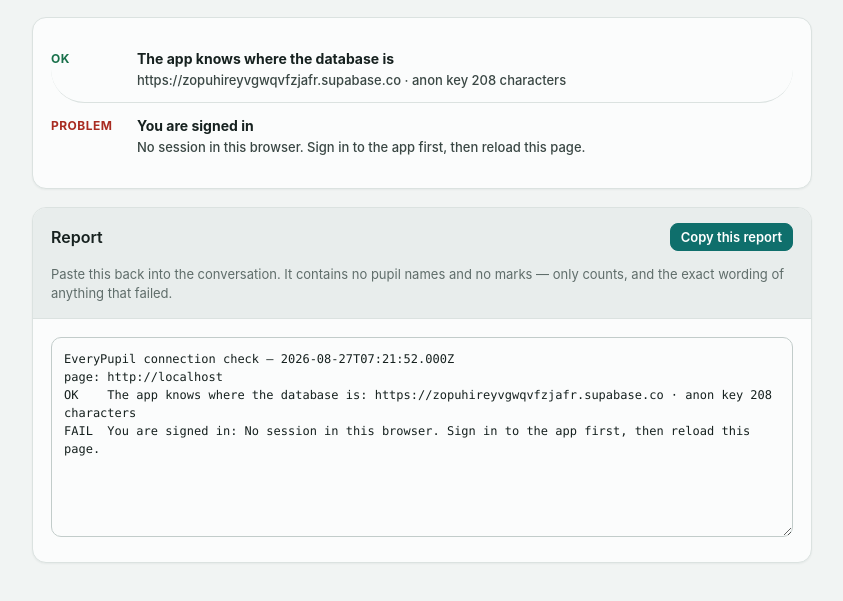
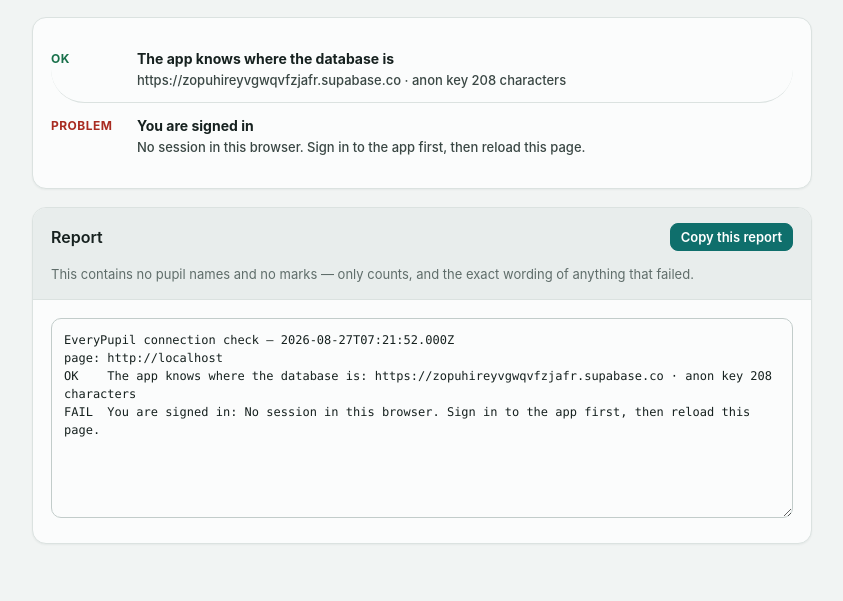
Before and after one commit to PKOUMI/QLA, a website: page diagnose.html in a window 1280 px wide. Shown: the part 131-732 px from the top of the page, without its empty margins (218-1061 px from the left). Drawn offline with Linux system fonts and the light colour scheme.

Commit message:
Update diagnose.html

```diff
--- a/diagnose.html
+++ b/diagnose.html
@@ -42,7 +42,7 @@
       <h2>Report</h2>
       <div class="spacer"></div>
       <button class="btn btn-sm btn-primary" id="copy" type="button">Copy this report</button>
-      <p class="note-inline">Paste this back into the conversation. It contains no pupil names and no marks — only counts, and the exact wording of anything that failed.</p>
+      <p class="note-inline">This contains no pupil names and no marks — only counts, and the exact wording of anything that failed.</p>
     </div>
     <div class="card-body"><textarea id="report" readonly></textarea></div>
   </div>
```
